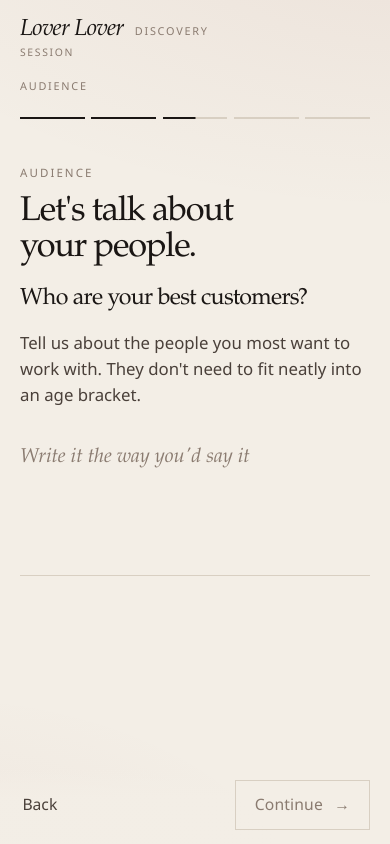
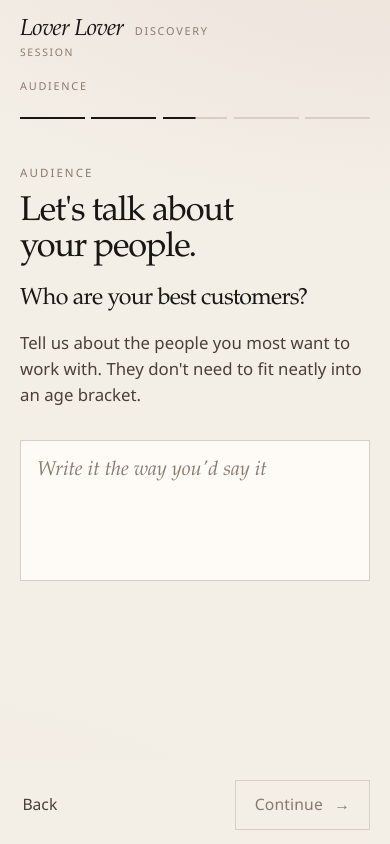
Before and after one commit to kanetru/brief-marketing, a React (Vite) app: page /demo/audience in a window 390 px wide. Built offline with nearby package versions, Linux system fonts and the light colour scheme.

Commit message:
Make writing fields and the navigation bar easier to see.
Text answers sit in a clear box, and the bottom bar stays solid so it no longer shows through the cards on small screens.

Co-authored-by: kanetru <kanetru@users.noreply.github.com>

```diff
--- a/src/styles/global.css
+++ b/src/styles/global.css
@@ -186,7 +186,7 @@ button {
   flex: 1;
   width: min(100% - 2.5rem, var(--column));
   margin-inline: auto;
-  padding: 2.4rem 0 6.5rem;
+  padding: 2.4rem 0 2rem;
 }
 
 .column.is-wide {
@@ -291,14 +291,15 @@ button {
   width: 100%;
   resize: none;
   overflow: hidden;
-  border: 0;
-  border-bottom: 1px solid var(--line);
+  border: 1px solid var(--line);
   border-radius: 0;
-  background: transparent;
+  background: rgba(255, 252, 248, 0.92);
   font-family: var(--serif);
   font-weight: 480;
   line-height: 1.35;
-  padding: 0.2rem 0 0.55rem;
+  padding: 0.95rem 1rem 0.85rem;
+  caret-color: var(--ink);
+  cursor: text;
 }
 
 .text-response.is-short {
@@ -319,8 +320,8 @@ button {
 }
 
 .text-response:focus {
-  outline: none;
-  border-bottom-color: var(--ink);
+  border-color: var(--ink);
+  background: #fffdfb;
 }
 
 .choice-grid {
@@ -500,7 +501,18 @@ button {
   bottom: 0;
   z-index: 5;
   padding: 0.75rem 1.25rem calc(0.85rem + env(safe-area-inset-bottom));
-  background: linear-gradient(to top, rgba(243, 238, 230, 0.96) 62%, rgba(243, 238, 230, 0));
+  background: var(--paper);
+}
+
+.dock::before {
+  content: "";
+  position: absolute;
+  left: 0;
+  right: 0;
+  bottom: 100%;
+  height: 1.4rem;
+  background: linear-gradient(to top, var(--paper), rgba(243, 238, 230, 0));
+  pointer-events: none;
 }
 
 .nav-controls {
```
